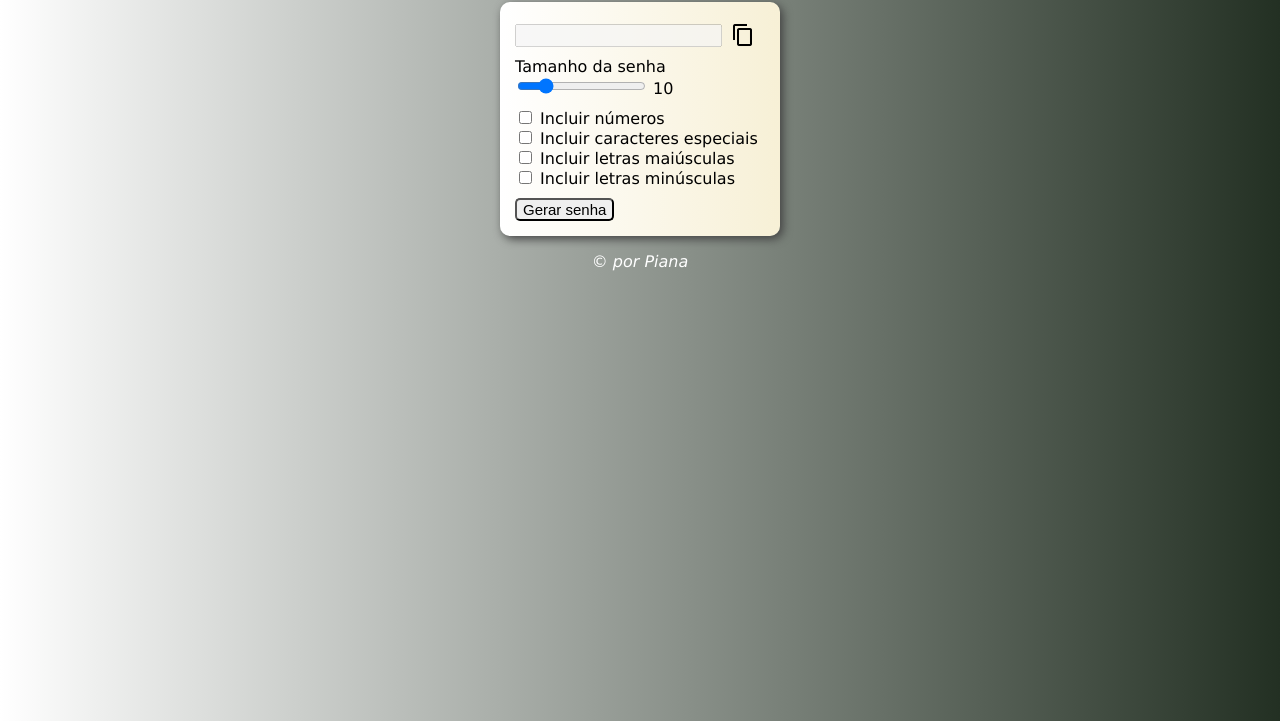
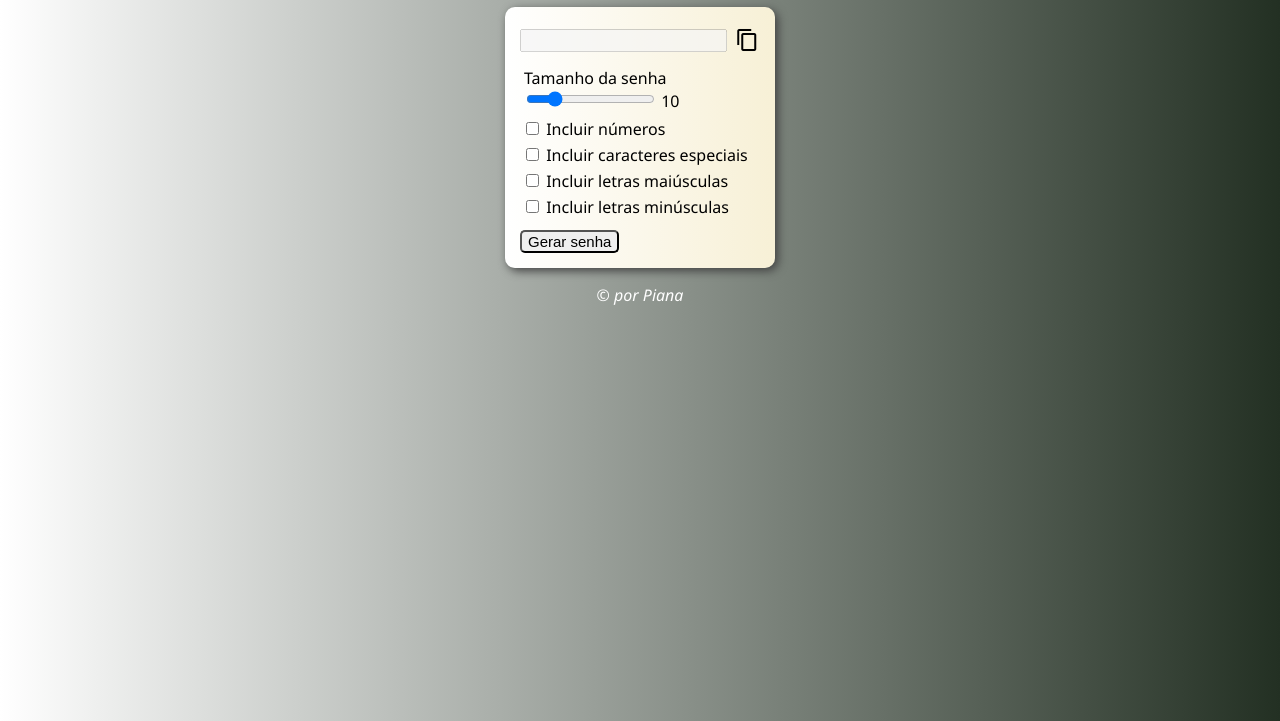
Before and after one commit to ferreiravpl/randomsecretgenerator, a plain HTML site: page index.html in a window 1280 px wide. Shown: the part 79-800 px from the top of the page. Drawn offline with Linux system fonts and the light colour scheme.

Commit message:
Ajustes de css

```diff
--- a/style.css
+++ b/style.css
@@ -1,6 +1,6 @@
 body {
     background-image: linear-gradient(to right, white, rgb(35, 48, 35));
-    font-family: 'Lucida Sans', 'Lucida Sans Regular', 'Lucida Grande', 'Lucida Sans Unicode', Geneva, Verdana, sans-serif
+    font-family: 'Segoe UI', sans-serif
 }
 
 header {
@@ -12,13 +12,13 @@ section {
     background-image: linear-gradient(to right, white, rgb(247, 240, 214));
     border-radius: 10px;
     padding: 15px;
-    width: 250px;
+    width: 240px;
     margin: auto;
     box-shadow: 3px 3px 10px rgb(66, 66, 66);
 }
 
 .inputPassword {
-    margin-bottom: 10px;
+    margin-bottom: 11px;
     margin-right: 4px;
     font-size: 15px;
 }
@@ -29,11 +29,11 @@ section {
   }
 
 .passwordSizeDiv {
-    margin-bottom: 10px;
+    padding: 4px;
 }
 
-.row {
-    padding: 1px;
+.checkboxRow {
+    padding: 2px;
 }
 
 .generatePasswordButton {
```
